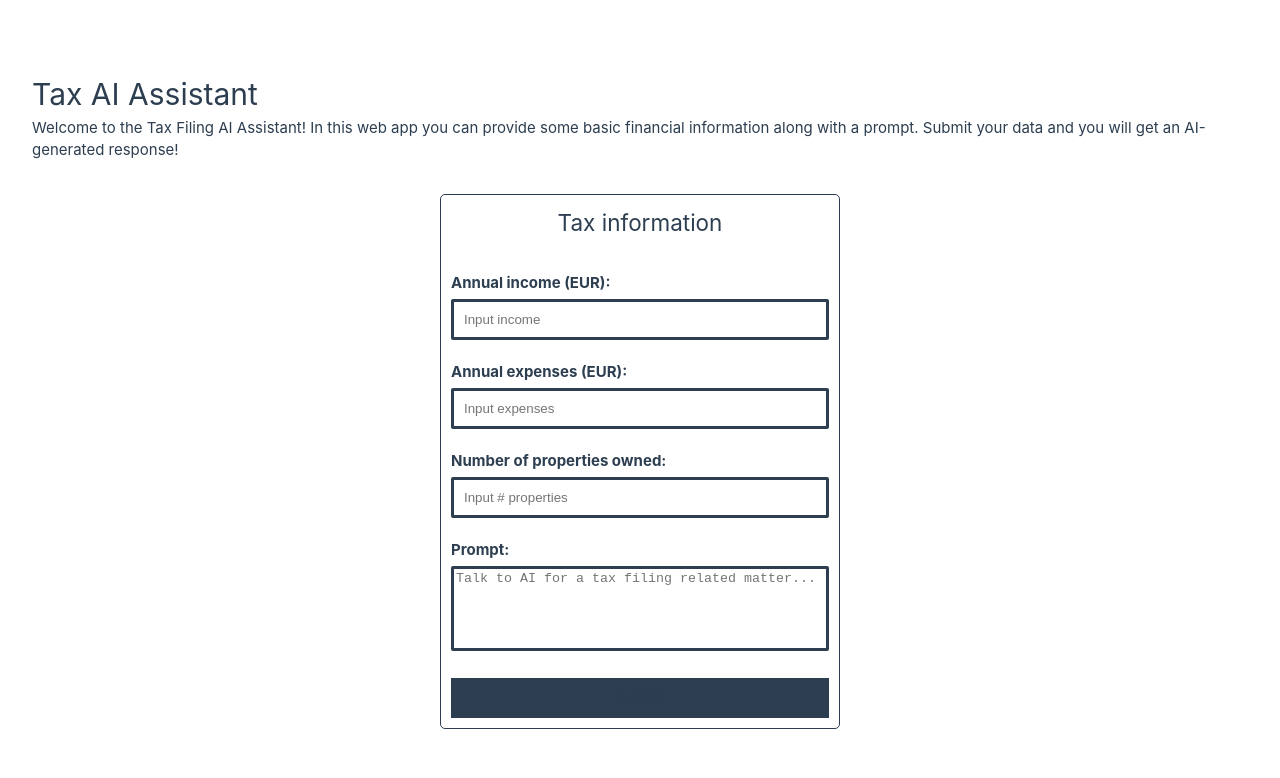
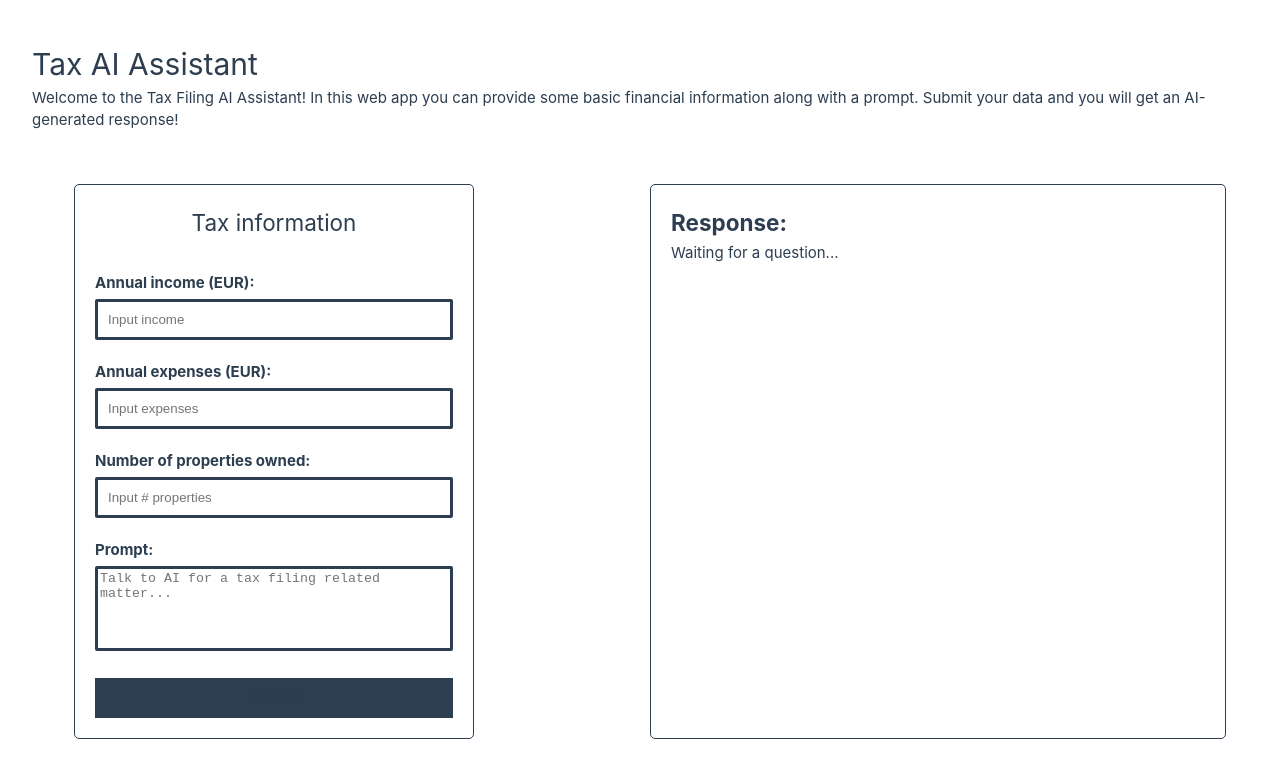
Before and after one commit to lezaf/tax-ai-assistant, a Vue app in the folder frontend/: page / in a window 1280 px wide. Shown: the top 778 px of the page. Built offline with nearby package versions, Linux system fonts and the light colour scheme.

Commit message:
Show AI-generated answer on HomeView
AIAnswer.vue was added to create an answer box on HomeView. Now,
TaxForm.vue makes the backend API call, receives answer and updates
AIAnswer.vue through parent HomeView.vue.

```diff
--- /dev/null
+++ b/frontend/src/components/AIAnswer.vue
@@ -0,0 +1,28 @@
+<script setup>
+const answer = defineModel("answer");
+// defineProps(["modelValue"]);
+</script>
+
+<template>
+  <div class="answer-container">
+    <h2>Response:</h2>
+    <p v-if="answer">{{ answer }}</p>
+    <p v-else>Waiting for a question...</p>
+  </div>
+</template>
+
+<style scoped>
+.answer-container {
+  /* max-width: 400px; */
+  width: 100%;
+  margin: 20px 10px 20px 10px;
+  padding: 20px;
+  text-align: left;
+  border: 1px solid var(--vt-c-indigo);
+  border-radius: 5px;
+}
+
+h2 {
+  font-weight: bold;
+}
+</style>
--- a/frontend/src/components/TaxForm.vue
+++ b/frontend/src/components/TaxForm.vue
@@ -2,6 +2,9 @@
 import { ref } from "vue";
 import axios from "axios";
 import TaxFormFields from "./TaxFormFields.vue";
+
+const props = defineProps(["modelValue"]);
+const emit = defineEmits(["update:modelValue"]);
 
 // Reactive variables for form inputs
 const taxData = ref({
@@ -59,7 +62,10 @@ const getAdvice = async () => {
       }
     );
     console.log("Form submitted successfully!");
-    console.log("Response:", response.data);
+    console.log("Response:", response.data.answer);
+
+    // Update answer to parent
+    emit("update:modelValue", response.data.answer);
   } catch (e) {
     console.error("Error submitting the form: ", e);
   }
@@ -88,10 +94,11 @@ const onSubmit = () => {
 
 <style scoped>
 .form-container {
-  min-height: 400px;
+  /* min-height: 400px; */
   max-width: 400px;
-  margin: auto;
-  padding: 10px;
+  width: 100%;
+  margin: 20px 10px 20px 10px;
+  padding: 20px;
   text-align: center;
   border: 1px solid var(--vt-c-indigo);
   border-radius: 5px;
--- a/frontend/src/views/HomeView.vue
+++ b/frontend/src/views/HomeView.vue
@@ -1,9 +1,29 @@
 <script setup>
+import { ref } from "vue";
 import TaxForm from "@/components/TaxForm.vue";
+import AIAnswer from "@/components/AIAnswer.vue";
+
+const answer = ref("");
 </script>
 
 <template>
-  <main>
-    <TaxForm />
-  </main>
+  <div class="main-container">
+    <TaxForm v-model="answer" />
+    <AIAnswer v-model:answer="answer" />
+  </div>
 </template>
+
+<style scoped>
+.main-container {
+  display: flex;
+  flex-direction: column;
+}
+
+@media (min-width: 1024px) {
+  .main-container {
+    display: grid;
+    grid-template-columns: 1fr 1fr;
+    padding: 0 2rem;
+  }
+}
+</style>
```
